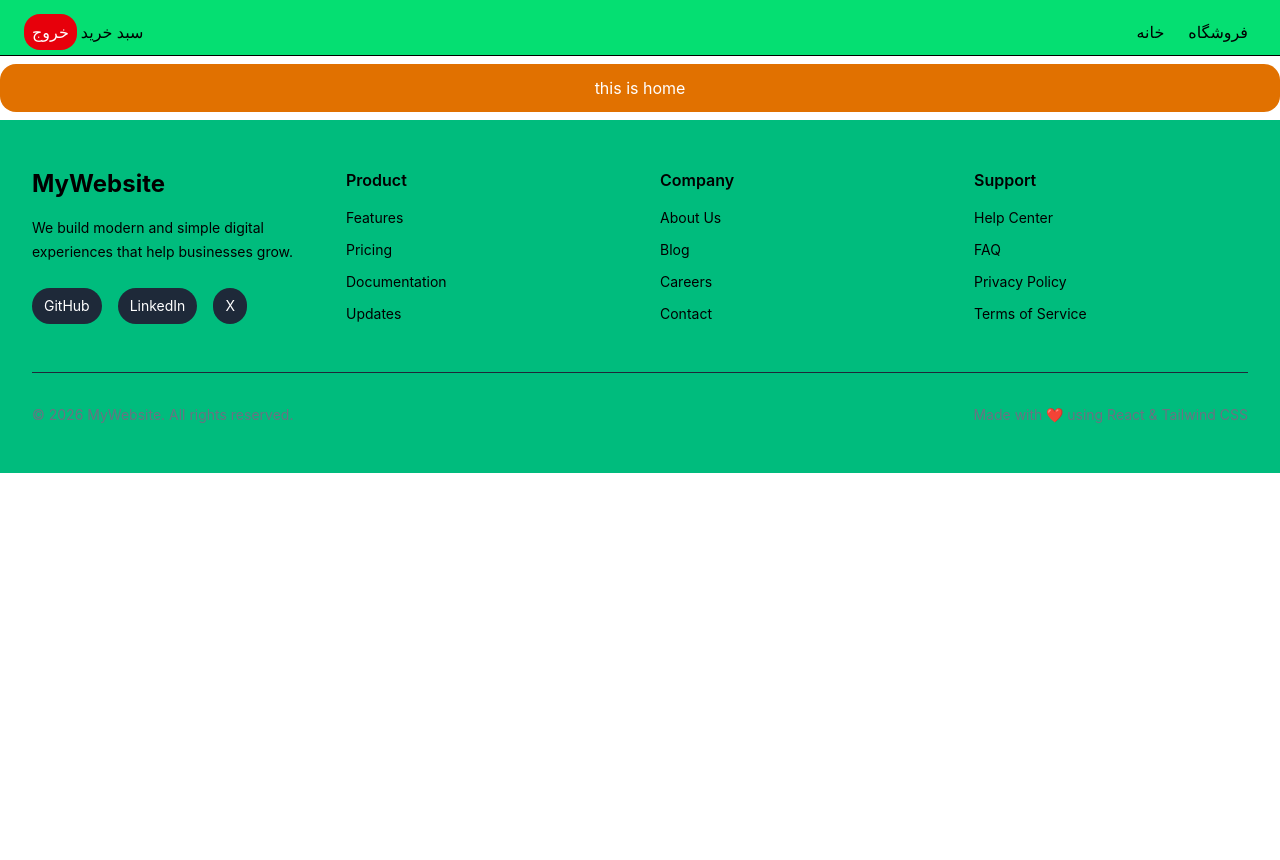
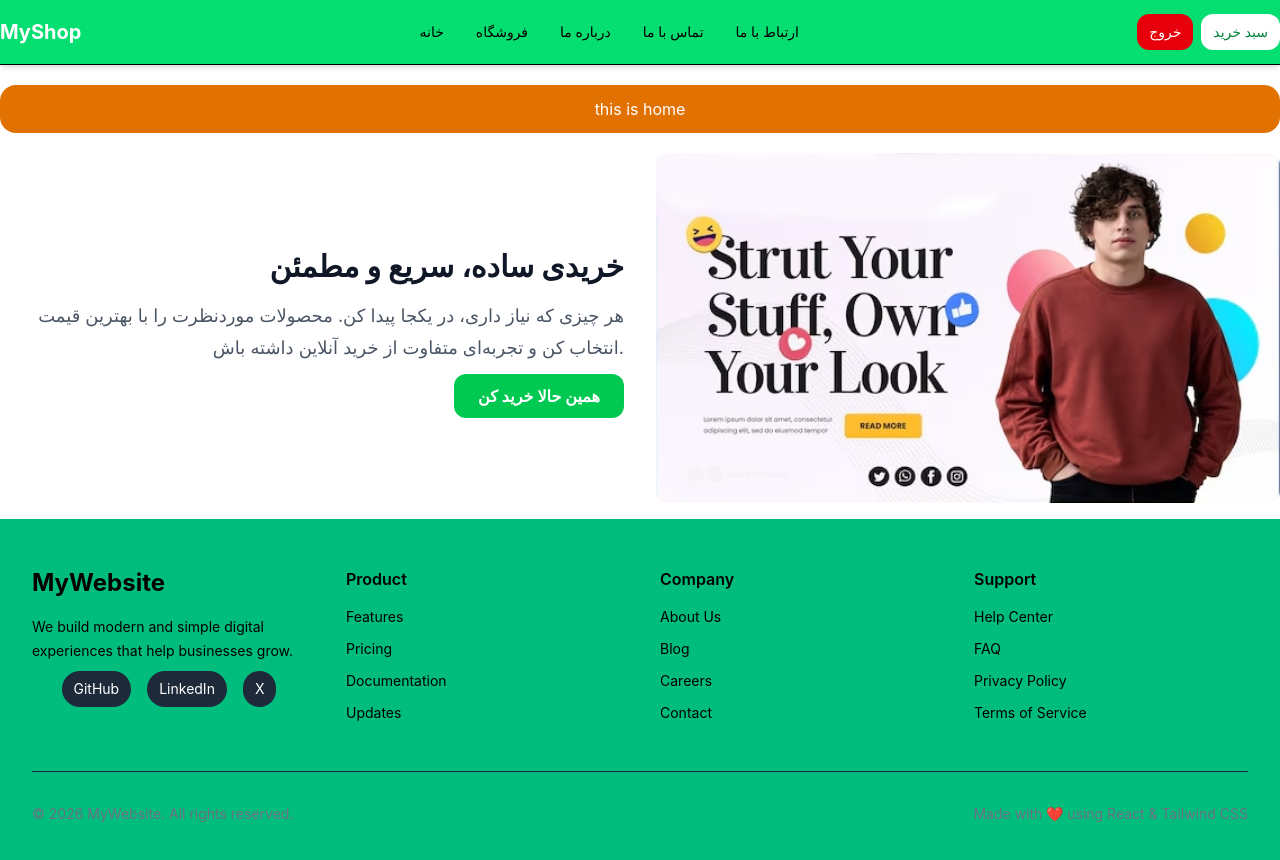
Before and after one commit to ANB-05/Shop_2, a React (Vite) app: page / in a window 1280 px wide. Shown: the top 860 px of the page. Before the commit the page ends 800 px from the top, so only its background shows below. Built offline with nearby package versions, Linux system fonts and the light colour scheme.

Commit message:
style: update navbar and footer and add hero section

```diff
--- a/src/components/footer/Footer.tsx
+++ b/src/components/footer/Footer.tsx
@@ -12,13 +12,13 @@ const Footer = () => {
               MyWebsite
             </h2>
 
-            <p className="mt-4 max-w-xs text-sm leading-6 text-black">
+            <p className="mt-4 text-sm leading-6 text-black">
               We build modern and simple digital experiences
               that help businesses grow.
             </p>
 
             {/* Social Media */}
-            <div className="mt-6 flex gap-4 text-white">
+            <div className="flex justify-center mt-2 sm:items-start gap-4 text-white">
               <a
                 href="#"
                 className="rounded-full bg-gray-800 px-3 py-2 text-sm transition hover:bg-gray-700 hover:text-white"
--- /dev/null
+++ b/src/components/heroSection/HeroSection.tsx
@@ -0,0 +1,39 @@
+import { Link } from "react-router-dom";
+import Himg from "../../assets/pic1.jpg";
+
+function HeroSection() {
+    return (
+        <section className="my-4 grid grid-cols-1 md:grid-cols-2 gap-8 items-center">
+
+            {/* Text */}
+            <div className="w-full text-right">
+                <h1 className="text-3xl font-bold text-gray-900">
+                    خریدی ساده، سریع و مطمئن
+                </h1>
+
+                <p className="mt-4 text-lg leading-8 text-gray-600">
+                    هر چیزی که نیاز داری، در یکجا پیدا کن.
+                    محصولات موردنظرت را با بهترین قیمت انتخاب کن
+                    و تجربه‌ای متفاوت از خرید آنلاین داشته باش.
+                </p>
+                <div className="mt-5">
+                    <Link to='/store' className="mt-10 rounded-xl bg-green-500 px-6 py-3 font-semibold text-white transition hover:bg-green-600">
+                    همین حالا خرید کن
+                </Link>
+                </div>
+            </div>
+
+            {/* Image */}
+            <div className="w-full">
+                <img
+                    src={Himg}
+                    alt="محصولات فروشگاه"
+                    className="w-full rounded-xl object-cover"
+                />
+            </div>
+
+        </section>
+    );
+}
+
+export default HeroSection;
--- a/src/components/navbar/Navbar.tsx
+++ b/src/components/navbar/Navbar.tsx
@@ -3,28 +3,99 @@ import Container from "../container/Container";
 import { useShoppingCartContext } from "../../context/ShoppingCartContext";
 
 function Navbar() {
-
-    const {cartQty,handleLogout} = useShoppingCartContext()
+    const { cartQty, handleLogout } = useShoppingCartContext();
 
     return (
-        <div className="flex h-14 border-b bg-green-400 shadow-blue-800 p-5">
+        <nav className="border-b bg-green-400 shadow-md">
             <Container>
-                <div className="flex justify-between items-center flex-row-reverse">
-                    <ul className="flex">
-                        <li className="px-3"><Link to="/">خانه</Link></li>
-                        <li className="px-3"><Link to="/store">فروشگاه</Link></li>
+                <div className="flex min-h-16 flex-col gap-4 py-3 md:flex-row md:items-center md:justify-between">
+
+                    {/* Logo */}
+                    <div className="text-center md:text-right">
+                        <Link
+                            to="/"
+                            className="text-xl font-bold text-white transition hover:text-green-950"
+                        >
+                            MyShop
+                        </Link>
+                    </div>
+
+                    {/* Navigation Links */}
+                    <ul className="flex flex-wrap items-center justify-center gap-1 text-sm font-medium md:gap-2">
+                        <li>
+                            <Link
+                                to="/"
+                                className="rounded-lg px-3 py-2 transition hover:bg-green-500 hover:text-white"
+                            >
+                                خانه
+                            </Link>
+                        </li>
+
+                        <li>
+                            <Link
+                                to="/store"
+                                className="rounded-lg px-3 py-2 transition hover:bg-green-500 hover:text-white"
+                            >
+                                فروشگاه
+                            </Link>
+                        </li>
+
+                        <li>
+                            <Link
+                                to="/about"
+                                className="rounded-lg px-3 py-2 transition hover:bg-green-500 hover:text-white"
+                            >
+                                درباره ما
+                            </Link>
+                        </li>
+
+                        <li>
+                            <Link
+                                to="/contact"
+                                className="rounded-lg px-3 py-2 transition hover:bg-green-500 hover:text-white"
+                            >
+                                تماس با ما
+                            </Link>
+                        </li>
+
+                        <li>
+                            <Link
+                                to="/communication"
+                                className="rounded-lg px-3 py-2 transition hover:bg-green-500 hover:text-white"
+                            >
+                                ارتباط با ما
+                            </Link>
+                        </li>
                     </ul>
 
-                    <div>
-                        <span onClick={handleLogout} className="bg-red-600 text-white p-2 m-1 rounded-2xl hover:cursor-pointer">خروج</span>
-                        <Link to="/cart">
-                            <button>سبد خرید</button>
-                            {cartQty > 0 && <span className="py-1 px-3 bg-red-500 text-white rounded-2xl">{cartQty}</span>}
+                    {/* Actions */}
+                    <div className="flex items-center justify-center gap-2">
+
+                        {/* Logout */}
+                        <button
+                            onClick={handleLogout}
+                            className="rounded-xl bg-red-600 px-3 py-2 text-sm font-medium text-white transition hover:bg-red-700"
+                        >
+                            خروج
+                        </button>
+
+                        {/* Cart */}
+                        <Link
+                            to="/cart"
+                            className="relative rounded-xl bg-white px-3 py-2 text-sm font-medium text-green-700 transition hover:bg-green-100"
+                        >
+                            سبد خرید
+
+                            {cartQty > 0 && (
+                                <span className="absolute -right-2 -top-2 flex min-w-6 items-center justify-center rounded-full bg-red-500 px-1.5 py-1 text-xs font-bold text-white">
+                                    {cartQty}
+                                </span>
+                            )}
                         </Link>
                     </div>
                 </div>
             </Container>
-        </div>
+        </nav>
     );
 }
 
--- a/src/pages/home/Home.tsx
+++ b/src/pages/home/Home.tsx
@@ -1,11 +1,15 @@
 import Container from "../../components/container/Container";
+import HeroSection from "../../components/heroSection/HeroSection";
 
 
 function Home() {
     return (
         <Container>
-            <div className="p-3 my-2 flex justify-center items-center bg-amber-600 text-white rounded-2xl">
+            <div className="p-3 my-5 my-2 flex justify-center items-center bg-amber-600 text-white rounded-2xl">
                 <h1>this is home</h1>
+            </div>
+            <div>
+                <HeroSection />
             </div>
         </Container>
     );
```
Also changed, not shown: src/assets/pic1.jpg (added).
